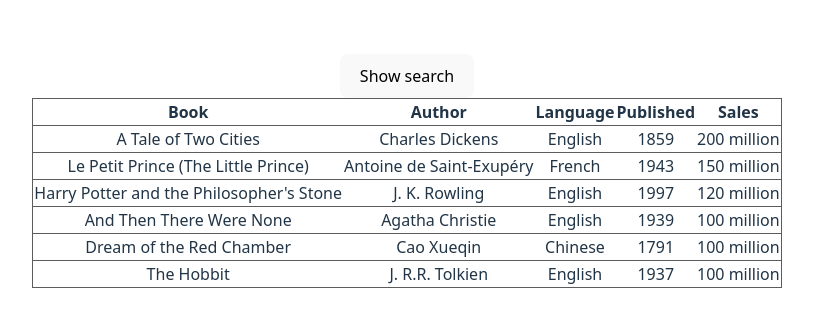
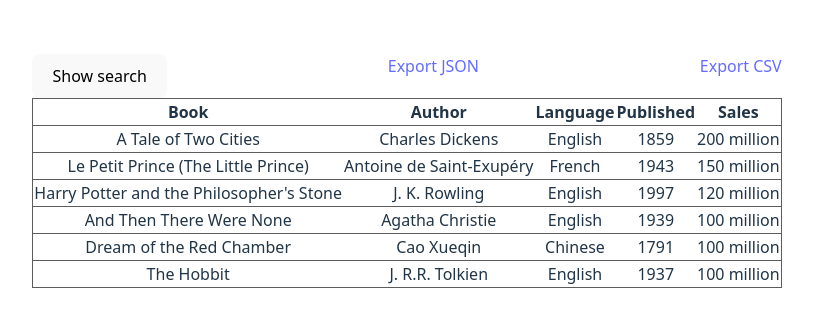
Before and after one commit to w1llow1sp/React_quick_start, a React (Vite) app: page / in a window 1280 px wide. Shown: the part 229-556 px from the top of the page, without its empty margins (233-1046 px from the left). Built offline with nearby package versions, Linux system fonts and the light colour scheme.

Commit message:
feat: add downloads data

```diff
--- a/src/components/Excel.css
+++ b/src/components/Excel.css
@@ -2,6 +2,10 @@
     display: flex;
     margin-bottom: 10px;
     background:#535bf2;
+}
+.toolbar {
+    display: flex;
+    justify-content: space-between;
 }
 
 table {
--- a/src/components/Excel.jsx
+++ b/src/components/Excel.jsx
@@ -20,7 +20,8 @@
         };
 
         this.preSearchData = null;
-        this.log = [clone(this.state)]
+        // log the initial state
+        this.log = [clone(this.state)];
         this.replayID = null;
 
         this.sort = this.sort.bind(this);
@@ -28,20 +29,22 @@
         this.save = this.save.bind(this);
         this.toggleSearch = this.toggleSearch.bind(this);
         this.search = this.search.bind(this);
-        this.reply = this.reply.bind(this);
+        this.replay = this.replay.bind(this);
         this.logSetState = this.logSetState.bind(this);
-        this.keydownHandler= this.keydownHandler.bind(this);
-
+        this.keydownHandler = this.keydownHandler.bind(this);
+        this.downloadJSON = this.download.bind(this, 'json');
+        this.downloadCSV = this.download.bind(this, 'csv');
     }
 
     keydownHandler(e) {
         if (e.altKey && e.shiftKey && e.keyCode === 82) {
             // ALT+SHIFT+R(eplay)
-            this.reply()
+            this.replay();
         }
     }
+
     componentDidMount() {
-        document.addEventListener('keydown', this.keydownHandler)
+        document.addEventListener('keydown', this.keydownHandler);
     }
 
     componentWillUnmount() {
@@ -130,24 +133,51 @@
     }
 
     logSetState(newState) {
-        // запомните старое состояние в клоне
+        // remember the old state in a clone
         this.log.push(clone(newState));
-        // теперь установите его
-        this.setState(newState)
+        // now set it
+        this.setState(newState);
     }
 
-    reply() {
+    replay() {
         if (this.log.length === 1) {
-            console.warn('No state changes to replay yet')
+            console.warn('No state changes to replay yet');
             return;
         }
         let idx = -1;
-        const interval = setInterval(() => {
+        this.replayID = setInterval(() => {
             if (++idx === this.log.length - 1) {
-                clearInterval(interval);
+                // the end
+                clearInterval(this.replayID);
             }
-            this.setState(this.log[idx])
-        }, 1000)
+            this.setState(this.log[idx]);
+        }, 1000);
+    }
+
+    download(format, ev) {
+        const data = clone(this.state.data).map((row) => {
+            row.pop(); // drop the last column, the recordId
+            return row;
+        });
+        const contents =
+            format === 'json'
+                ? JSON.stringify(data, null, '  ')
+                : data.reduce((result, row) => {
+                    return (
+                        result +
+                        row.reduce((rowcontent, cellcontent, idx) => {
+                            const cell = cellcontent.replace(/"/g, '""');
+                            const delimiter = idx < row.length - 1 ? ',' : '';
+                            return `${rowcontent}"${cellcontent}"${delimiter}`;
+                        }, '') +
+                        '\n'
+                    );
+                }, '');
+
+        const URL = window.URL || window.webkitURL;
+        const blob = new Blob([contents], {type: 'text/' + format});
+        ev.target.href = URL.createObjectURL(blob);
+        ev.target.download = 'data.' + format;
     }
 
     render() {
@@ -155,7 +185,7 @@
             <tr onChange={this.search}>
                 {this.props.headers.map((_, idx) => (
                     <td key={idx}>
-                        <input type="text" data-idx={idx}/>
+                        <input type="text" data-idx={idx} />
                     </td>
                 ))}
             </tr>
@@ -166,6 +196,12 @@
                     <button onClick={this.toggleSearch}>
                         {this.state.search ? 'Hide search' : 'Show search'}
                     </button>
+                    <a href="data.json" onClick={this.downloadJSON}>
+                        Export JSON
+                    </a>
+                    <a href="data.csv" onClick={this.downloadCSV}>
+                        Export CSV
+                    </a>
                 </div>
                 <table>
                     <thead onClick={this.sort}>
@@ -180,7 +216,7 @@
                     </thead>
                     <tbody onDoubleClick={this.showEditor}>
                     {searchRow}
-                    {this.state.data.map((row, rowidx) => {
+                    {this.state.data.map((row) => {
                         const recordId = row[row.length - 1];
                         return (
                             <tr key={recordId} data-row={recordId}>
@@ -196,7 +232,7 @@
                                     ) {
                                         cell = (
                                             <form onSubmit={this.save}>
-                                                <input type="text" defaultValue={cell}/>
+                                                <input type="text" defaultValue={cell} />
                                             </form>
                                         );
                                     }
@@ -210,5 +246,4 @@
             </div>
         );
     }
-
 }
```
